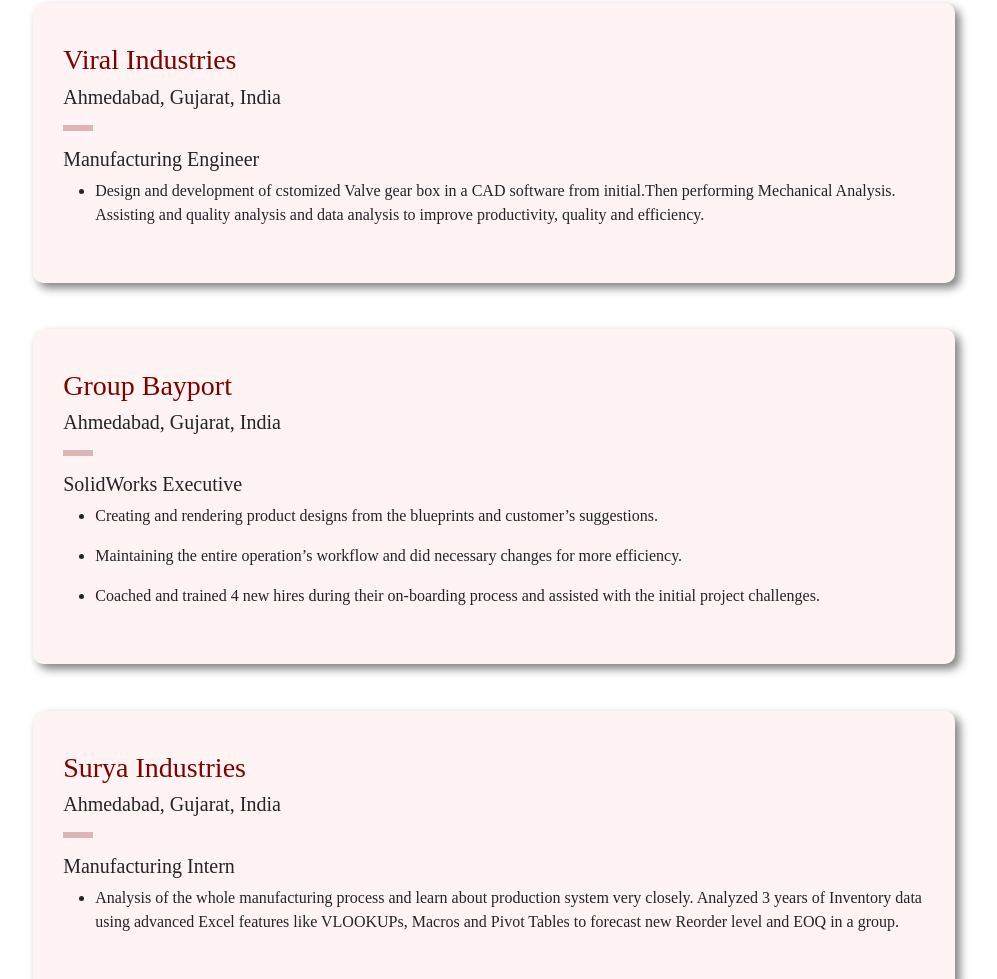
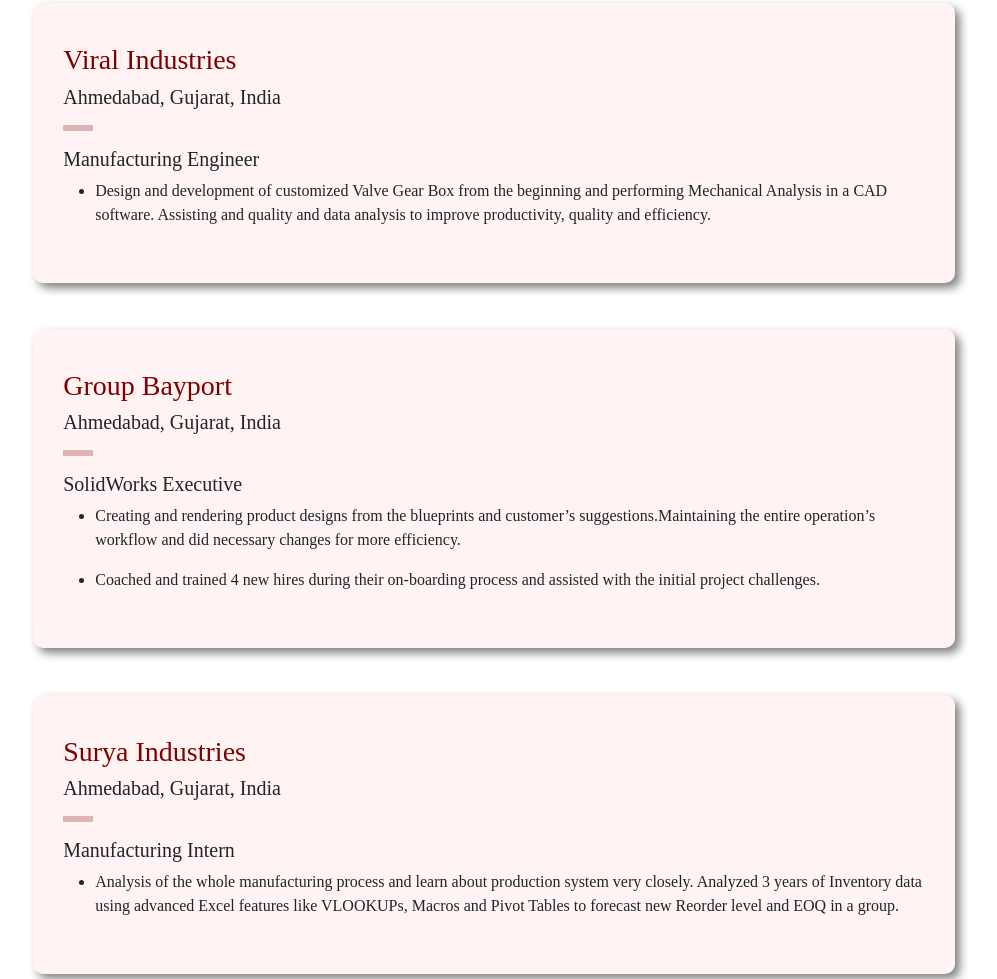
Before and after one commit to dhruvil1710/dhruvilbpatel, a plain HTML site: page index.html in a window 1280 px wide. Shown: the part 2901-3880 px from the top of the page, without its empty margins (146-1143 px from the left). Drawn offline with nearby package versions, Linux system fonts and the light colour scheme.

Commit message:
Add files via upload

```diff
--- a/index.html
+++ b/index.html
@@ -163,16 +163,15 @@
       <h5>Ahmedabad, Gujarat, India</h5>
       <hr>
       <h5>Manufacturing Engineer</h5>
-      <ul><li>Design and development of cstomized Valve gear box in a CAD software from initial.Then performing Mechanical Analysis.
-      Assisting and quality analysis and data analysis to improve productivity, quality and efficiency.</li></ul>
+      <ul><li>Design and development of customized Valve Gear Box from the beginning and performing Mechanical Analysis in a CAD software.
+      Assisting and quality and data analysis to improve productivity, quality and efficiency.</li></ul>
     </div>
     <div class="experience">
       <a href="https://groupbayport.com/" target = "_blank"><h3><span style="color:maroon;">Group Bayport</span></h3></a>
       <h5>Ahmedabad, Gujarat, India</h5>
       <hr>
       <h5>SolidWorks Executive</h5>
-      <ul><li>Creating and rendering product designs from the blueprints and customer’s suggestions.</li></ul>
-      <ul><li>Maintaining the entire operation’s workflow and did necessary changes for more efficiency.</li></ul>
+      <ul><li>Creating and rendering product designs from the blueprints and customer’s suggestions.Maintaining the entire operation’s workflow and did necessary changes for more efficiency.</li></ul>
       <ul><li>Coached and trained 4 new hires during their on-boarding process and assisted with the initial project challenges.</li></ul>
     </div>
     <div class="experience">
```
